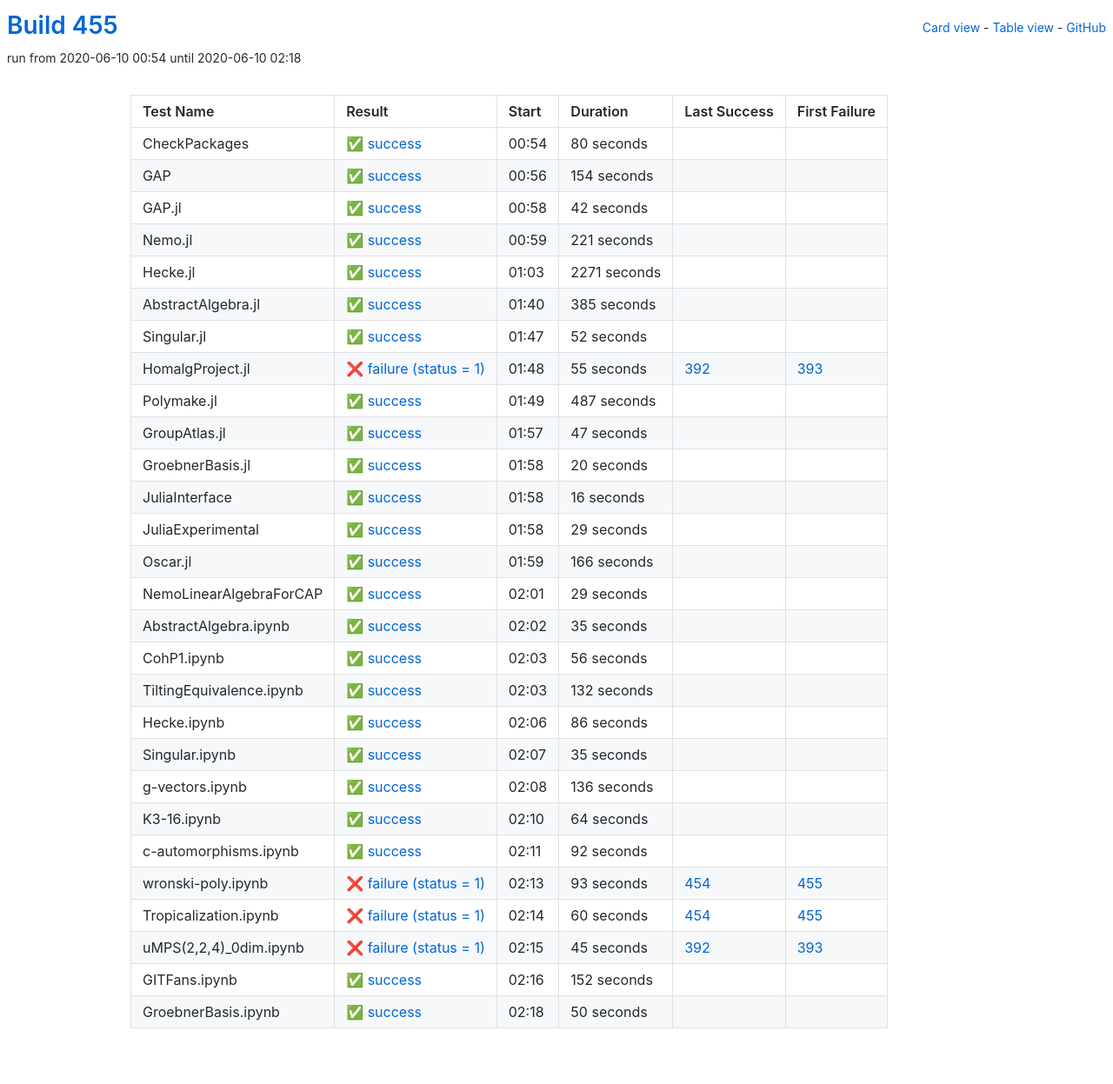
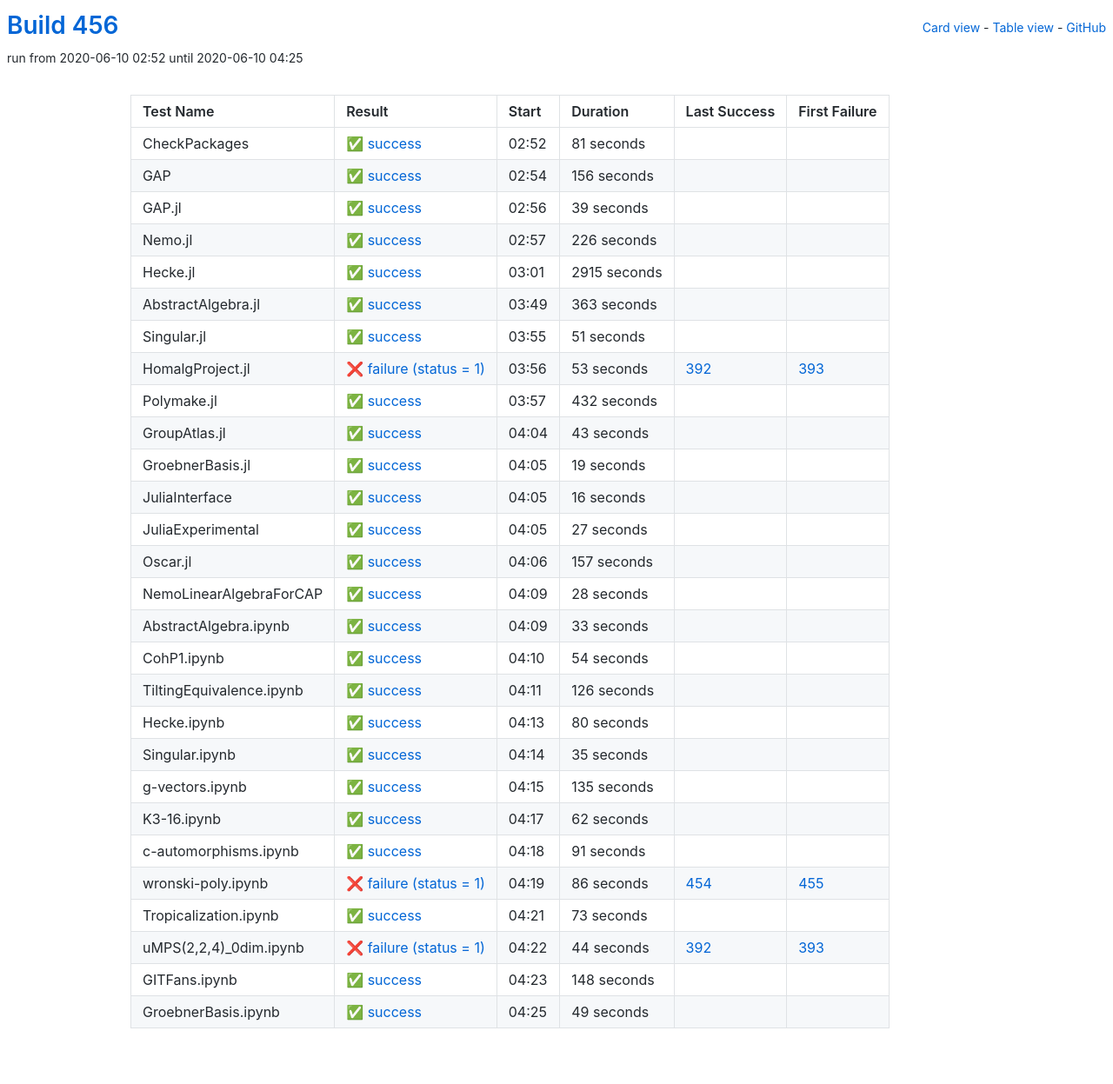
Before and after one commit to oscar-system/oscar-ci-status-1.4, a Jekyll site: the page built from table.html, in a window 1280 px wide. Shown: the whole page at 87% size. Built offline with Jekyll 4.4.1, drawn with Linux system fonts in a browser that asks for light colours.

Commit message:
Build 456

```diff
--- a/_data/ci.yml
+++ b/_data/ci.yml
@@ -1,137 +1,137 @@
-build: 455
-build_url: https://oscarci.mathematik.uni-kl.de/job/oscar-julia-1.4/455/
+build: 456
+build_url: https://oscarci.mathematik.uni-kl.de/job/oscar-julia-1.4/456/
 job: oscar-julia-1.4
 tests:
-- duration: 80
+- duration: 81
   exitcode: 0
   first_failure: false
   first_failure_url: null
   id: checkpackages
   last_success: false
   last_success_url: null
-  log: https://oscarci.mathematik.uni-kl.de/job/oscar-julia-1.4/455/artifact/logs/build-455/CheckPackages.log
+  log: https://oscarci.mathematik.uni-kl.de/job/oscar-julia-1.4/456/artifact/logs/build-456/CheckPackages.log
   name: CheckPackages
-  start: 2020-06-10 00:54
+  start: 2020-06-10 02:52
   status: success
   success: true
-- duration: 154
+- duration: 156
   exitcode: 0
   first_failure: false
   first_failure_url: null
   id: gap
   last_success: false
   last_success_url: null
-  log: https://oscarci.mathematik.uni-kl.de/job/oscar-julia-1.4/455/artifact/logs/build-455/GAP.log
+  log: https://oscarci.mathematik.uni-kl.de/job/oscar-julia-1.4/456/artifact/logs/build-456/GAP.log
   name: GAP
-  start: 2020-06-10 00:56
+  start: 2020-06-10 02:54
   status: success
   success: true
-- duration: 42
+- duration: 39
   exitcode: 0
   first_failure: false
   first_failure_url: null
   id: gap-jl
   last_success: false
   last_success_url: null
-  log: https://oscarci.mathematik.uni-kl.de/job/oscar-julia-1.4/455/artifact/logs/build-455/GAP.jl.log
+  log: https://oscarci.mathematik.uni-kl.de/job/oscar-julia-1.4/456/artifact/logs/build-456/GAP.jl.log
   name: GAP.jl
-  start: 2020-06-10 00:58
+  start: 2020-06-10 02:56
   status: success
   success: true
-- duration: 221
+- duration: 226
   exitcode: 0
   first_failure: false
   first_failure_url: null
   id: nemo-jl
   last_success: false
   last_success_url: null
-  log: https://oscarci.mathematik.uni-kl.de/job/oscar-julia-1.4/455/artifact/logs/build-455/Nemo.jl.log
+  log: https://oscarci.mathematik.uni-kl.de/job/oscar-julia-1.4/456/artifact/logs/build-456/Nemo.jl.log
   name: Nemo.jl
-  start: 2020-06-10 00:59
+  start: 2020-06-10 02:57
   status: success
   success: true
-- duration: 2271
+- duration: 2915
   exitcode: 0
   first_failure: false
   first_failure_url: null
   id: hecke-jl
   last_success: false
   last_success_url: null
-  log: https://oscarci.mathematik.uni-kl.de/job/oscar-julia-1.4/455/artifact/logs/build-455/Hecke.jl.log
+  log: https://oscarci.mathematik.uni-kl.de/job/oscar-julia-1.4/456/artifact/logs/build-456/Hecke.jl.log
   name: Hecke.jl
-  start: 2020-06-10 01:03
+  start: 2020-06-10 03:01
   status: success
   success: true
-- duration: 385
+- duration: 363
   exitcode: 0
   first_failure: false
   first_failure_url: null
   id: abstractalgebra-jl
   last_success: false
   last_success_url: null
-  log: https://oscarci.mathematik.uni-kl.de/job/oscar-julia-1.4/455/artifact/logs/build-455/AbstractAlgebra.jl.log
+  log: https://oscarci.mathematik.uni-kl.de/job/oscar-julia-1.4/456/artifact/logs/build-456/AbstractAlgebra.jl.log
   name: AbstractAlgebra.jl
-  start: 2020-06-10 01:40
+  start: 2020-06-10 03:49
   status: success
   success: true
-- duration: 52
+- duration: 51
   exitcode: 0
   first_failure: false
   first_failure_url: null
   id: singular-jl
   last_success: false
   last_success_url: null
-  log: https://oscarci.mathematik.uni-kl.de/job/oscar-julia-1.4/455/artifact/logs/build-455/Singular.jl.log
+  log: https://oscarci.mathematik.uni-kl.de/job/oscar-julia-1.4/456/artifact/logs/build-456/Singular.jl.log
   name: Singular.jl
-  start: 2020-06-10 01:47
+  start: 2020-06-10 03:55
   status: success
   success: true
-- duration: 55
+- duration: 53
   exitcode: 1
   first_failure: 393
   first_failure_url: https://oscarci.mathematik.uni-kl.de/job/oscar-julia-1.4/393/
   id: homalgproject-jl
   last_success: 392
   last_success_url: https://oscarci.mathematik.uni-kl.de/job/oscar-julia-1.4/392/
-  log: https://oscarci.mathematik.uni-kl.de/job/oscar-julia-1.4/455/artifact/logs/build-455/HomalgProject.jl.log
+  log: https://oscarci.mathematik.uni-kl.de/job/oscar-julia-1.4/456/artifact/logs/build-456/HomalgProject.jl.log
   name: HomalgProject.jl
-  start: 2020-06-10 01:48
+  start: 2020-06-10 03:56
   status: failure
   success: false
-- duration: 487
+- duration: 432
   exitcode: 0
   first_failure: false
   first_failure_url: null
   id: polymake-jl
   last_success: false
   last_success_url: null
-  log: https://oscarci.mathematik.uni-kl.de/job/oscar-julia-1.4/455/artifact/logs/build-455/Polymake.jl.log
+  log: https://oscarci.mathematik.uni-kl.de/job/oscar-julia-1.4/456/artifact/logs/build-456/Polymake.jl.log
   name: Polymake.jl
-  start: 2020-06-10 01:49
+  start: 2020-06-10 03:57
   status: success
   success: true
-- duration: 47
+- duration: 43
   exitcode: 0
   first_failure: false
   first_failure_url: null
   id: groupatlas-jl
   last_success: false
   last_success_url: null
-  log: https://oscarci.mathematik.uni-kl.de/job/oscar-julia-1.4/455/artifact/logs/build-455/GroupAtlas.jl.log
+  log: https://oscarci.mathematik.uni-kl.de/job/oscar-julia-1.4/456/artifact/logs/build-456/GroupAtlas.jl.log
   name: GroupAtlas.jl
-  start: 2020-06-10 01:57
+  start: 2020-06-10 04:04
   status: success
   success: true
-- duration: 20
+- duration: 19
   exitcode: 0
   first_failure: false
   first_failure_url: null
   id: groebnerbasis-jl
   last_success: false
   last_success_url: null
-  log: https://oscarci.mathematik.uni-kl.de/job/oscar-julia-1.4/455/artifact/logs/build-455/GroebnerBasis.jl.log
+  log: https://oscarci.mathematik.uni-kl.de/job/oscar-julia-1.4/456/artifact/logs/build-456/GroebnerBasis.jl.log
   name: GroebnerBasis.jl
-  start: 2020-06-10 01:58
+  start: 2020-06-10 04:05
   status: success
   success: true
 - duration: 16
@@ -141,93 +141,93 @@ tests:
   id: juliainterface
   last_success: false
   last_success_url: null
-  log: https://oscarci.mathematik.uni-kl.de/job/oscar-julia-1.4/455/artifact/logs/build-455/JuliaInterface.log
+  log: https://oscarci.mathematik.uni-kl.de/job/oscar-julia-1.4/456/artifact/logs/build-456/JuliaInterface.log
   name: JuliaInterface
-  start: 2020-06-10 01:58
+  start: 2020-06-10 04:05
   status: success
   success: true
-- duration: 29
+- duration: 27
   exitcode: 0
   first_failure: false
   first_failure_url: null
   id: juliaexperimental
   last_success: false
   last_success_url: null
-  log: https://oscarci.mathematik.uni-kl.de/job/oscar-julia-1.4/455/artifact/logs/build-455/JuliaExperimental.log
+  log: https://oscarci.mathematik.uni-kl.de/job/oscar-julia-1.4/456/artifact/logs/build-456/JuliaExperimental.log
   name: JuliaExperimental
-  start: 2020-06-10 01:58
+  start: 2020-06-10 04:05
   status: success
   success: true
-- duration: 166
+- duration: 157
   exitcode: 0
   first_failure: false
   first_failure_url: null
   id: oscar-jl
   last_success: false
   last_success_url: null
-  log: https://oscarci.mathematik.uni-kl.de/job/oscar-julia-1.4/455/artifact/logs/build-455/Oscar.jl.log
+  log: https://oscarci.mathematik.uni-kl.de/job/oscar-julia-1.4/456/artifact/logs/build-456/Oscar.jl.log
   name: Oscar.jl
-  start: 2020-06-10 01:59
+  start: 2020-06-10 04:06
   status: success
   success: true
-- duration: 29
+- duration: 28
   exitcode: 0
   first_failure: false
   first_failure_url: null
   id: nemolinearalgebraforcap
   last_success: false
   last_success_url: null
-  log: https://oscarci.mathematik.uni-kl.de/job/oscar-julia-1.4/455/artifact/logs/build-455/NemoLinearAlgebraForCAP.log
+  log: https://oscarci.mathematik.uni-kl.de/job/oscar-julia-1.4/456/artifact/logs/build-456/NemoLinearAlgebraForCAP.log
   name: NemoLinearAlgebraForCAP
-  start: 2020-06-10 02:01
+  start: 2020-06-10 04:09
   status: success
   success: true
-- duration: 35
+- duration: 33
   exitcode: 0
   first_failure: false
   first_failure_url: null
   id: abstractalgebra-ipynb
   last_success: false
   last_success_url: null
-  log: https://oscarci.mathematik.uni-kl.de/job/oscar-julia-1.4/455/artifact/logs/build-455/AbstractAlgebra.ipynb.log
+  log: https://oscarci.mathematik.uni-kl.de/job/oscar-julia-1.4/456/artifact/logs/build-456/AbstractAlgebra.ipynb.log
   name: AbstractAlgebra.ipynb
-  start: 2020-06-10 02:02
+  start: 2020-06-10 04:09
   status: success
   success: true
-- duration: 56
+- duration: 54
   exitcode: 0
   first_failure: false
   first_failure_url: null
   id: cohp1-ipynb
   last_success: false
   last_success_url: null
-  log: https://oscarci.mathematik.uni-kl.de/job/oscar-julia-1.4/455/artifact/logs/build-455/CohP1.ipynb.log
+  log: https://oscarci.mathematik.uni-kl.de/job/oscar-julia-1.4/456/artifact/logs/build-456/CohP1.ipynb.log
   name: CohP1.ipynb
-  start: 2020-06-10 02:03
+  start: 2020-06-10 04:10
   status: success
   success: true
-- duration: 132
+- duration: 126
   exitcode: 0
   first_failure: false
   first_failure_url: null
   id: tiltingequivalence-ipynb
   last_success: false
   last_success_url: null
-  log: https://oscarci.mathematik.uni-kl.de/job/oscar-julia-1.4/455/artifact/logs/build-455/TiltingEquivalence.ipynb.log
+  log: https://oscarci.mathematik.uni-kl.de/job/oscar-julia-1.4/456/artifact/logs/build-456/TiltingEquivalence.ipynb.log
   name: TiltingEquivalence.ipynb
-  start: 2020-06-10 02:03
+  start: 2020-06-10 04:11
   status: success
   success: true
-- duration: 86
+- duration: 80
   exitcode: 0
   first_failure: false
   first_failure_url: null
   id: hecke-ipynb
   last_success: false
   last_success_url: null
-  log: https://oscarci.mathematik.uni-kl.de/job/oscar-julia-1.4/455/artifact/logs/build-455/Hecke.ipynb.log
+  log: https://oscarci.mathematik.uni-kl.de/job/oscar-julia-1.4/456/artifact/logs/build-456/Hecke.ipynb.log
   name: Hecke.ipynb
-  start: 2020-06-10 02:06
+  start: 2020-06-10 04:13
   status: success
   success: true
 - duration: 35
@@ -237,104 +237,104 @@ tests:
   id: singular-ipynb
   last_success: false
   last_success_url: null
-  log: https://oscarci.mathematik.uni-kl.de/job/oscar-julia-1.4/455/artifact/logs/build-455/Singular.ipynb.log
+  log: https://oscarci.mathematik.uni-kl.de/job/oscar-julia-1.4/456/artifact/logs/build-456/Singular.ipynb.log
   name: Singular.ipynb
-  start: 2020-06-10 02:07
+  start: 2020-06-10 04:14
   status: success
   success: true
-- duration: 136
+- duration: 135
   exitcode: 0
   first_failure: false
   first_failure_url: null
   id: g-vectors-ipynb
   last_success: false
   last_success_url: null
-  log: https://oscarci.mathematik.uni-kl.de/job/oscar-julia-1.4/455/artifact/logs/build-455/g-vectors.ipynb.log
+  log: https://oscarci.mathematik.uni-kl.de/job/oscar-julia-1.4/456/artifact/logs/build-456/g-vectors.ipynb.log
   name: g-vectors.ipynb
-  start: 2020-06-10 02:08
+  start: 2020-06-10 04:15
   status: success
   success: true
-- duration: 64
+- duration: 62
   exitcode: 0
   first_failure: false
   first_failure_url: null
   id: k3-16-ipynb
   last_success: false
   last_success_url: null
-  log: https://oscarci.mathematik.uni-kl.de/job/oscar-julia-1.4/455/artifact/logs/build-455/K3-16.ipynb.log
+  log: https://oscarci.mathematik.uni-kl.de/job/oscar-julia-1.4/456/artifact/logs/build-456/K3-16.ipynb.log
   name: K3-16.ipynb
-  start: 2020-06-10 02:10
+  start: 2020-06-10 04:17
   status: success
   success: true
-- duration: 92
+- duration: 91
   exitcode: 0
   first_failure: false
   first_failure_url: null
   id: c-automorphisms-ipynb
   last_success: false
   last_success_url: null
-  log: https://oscarci.mathematik.uni-kl.de/job/oscar-julia-1.4/455/artifact/logs/build-455/c-automorphisms.ipynb.log
+  log: https://oscarci.mathematik.uni-kl.de/job/oscar-julia-1.4/456/artifact/logs/build-456/c-automorphisms.ipynb.log
   name: c-automorphisms.ipynb
-  start: 2020-06-10 02:11
+  start: 2020-06-10 04:18
   status: success
   success: true
-- duration: 93
+- duration: 86
   exitcode: 1
   first_failure: 455
   first_failure_url: https://oscarci.mathematik.uni-kl.de/job/oscar-julia-1.4/455/
   id: wronski-poly-ipynb
   last_success: 454
   last_success_url: https://oscarci.mathematik.uni-kl.de/job/oscar-julia-1.4/454/
-  log: https://oscarci.mathematik.uni-kl.de/job/oscar-julia-1.4/455/artifact/logs/build-455/wronski-poly.ipynb.log
+  log: https://oscarci.mathematik.uni-kl.de/job/oscar-julia-1.4/456/artifact/logs/build-456/wronski-poly.ipynb.log
   name: wronski-poly.ipynb
-  start: 2020-06-10 02:13
+  start: 2020-06-10 04:19
   status: failure
   success: false
-- duration: 60
-  exitcode: 1
-  first_failure: 455
-  first_failure_url: https://oscarci.mathematik.uni-kl.de/job/oscar-julia-1.4/455/
+- duration: 73
+  exitcode: 0
+  first_failure: false
+  first_failure_url: null
   id: tropicalization-ipynb
-  last_success: 454
-  last_success_url: https://oscarci.mathematik.uni-kl.de/job/oscar-julia-1.4/454/
-  log: https://oscarci.mathematik.uni-kl.de/job/oscar-julia-1.4/455/artifact/logs/build-455/Tropicalization.ipynb.log
+  last_success: false
+  last_success_url: null
+  log: https://oscarci.mathematik.uni-kl.de/job/oscar-julia-1.4/456/artifact/logs/build-456/Tropicalization.ipynb.log
   name: Tropicalization.ipynb
-  start: 2020-06-10 02:14
-  status: failure
-  success: false
-- duration: 45
+  start: 2020-06-10 04:21
+  status: success
+  success: true
+- duration: 44
   exitcode: 1
   first_failure: 393
   first_failure_url: https://oscarci.mathematik.uni-kl.de/job/oscar-julia-1.4/393/
   id: umps-2-2-4-0dim-ipynb
   last_success: 392
   last_success_url: https://oscarci.mathematik.uni-kl.de/job/oscar-julia-1.4/392/
-  log: https://oscarci.mathematik.uni-kl.de/job/oscar-julia-1.4/455/artifact/logs/build-455/uMPS-2-2-4-_0dim.ipynb.log
+  log: https://oscarci.mathematik.uni-kl.de/job/oscar-julia-1.4/456/artifact/logs/build-456/uMPS-2-2-4-_0dim.ipynb.log
   name: uMPS(2,2,4)_0dim.ipynb
-  start: 2020-06-10 02:15
+  start: 2020-06-10 04:22
   status: failure
   success: false
-- duration: 152
+- duration: 148
   exitcode: 0
   first_failure: false
   first_failure_url: null
   id: gitfans-ipynb
   last_success: false
   last_success_url: null
-  log: https://oscarci.mathematik.uni-kl.de/job/oscar-julia-1.4/455/artifact/logs/build-455/GITFans.ipynb.log
+  log: https://oscarci.mathematik.uni-kl.de/job/oscar-julia-1.4/456/artifact/logs/build-456/GITFans.ipynb.log
   name: GITFans.ipynb
-  start: 2020-06-10 02:16
+  start: 2020-06-10 04:23
   status: success
   success: true
-- duration: 50
+- duration: 49
   exitcode: 0
   first_failure: false
   first_failure_url: null
   id: groebnerbasis-ipynb
   last_success: false
   last_success_url: null
-  log: https://oscarci.mathematik.uni-kl.de/job/oscar-julia-1.4/455/artifact/logs/build-455/GroebnerBasis.ipynb.log
+  log: https://oscarci.mathematik.uni-kl.de/job/oscar-julia-1.4/456/artifact/logs/build-456/GroebnerBasis.ipynb.log
   name: GroebnerBasis.ipynb
-  start: 2020-06-10 02:18
+  start: 2020-06-10 04:25
   status: success
   success: true
```
Also changed, not shown: README.md.
